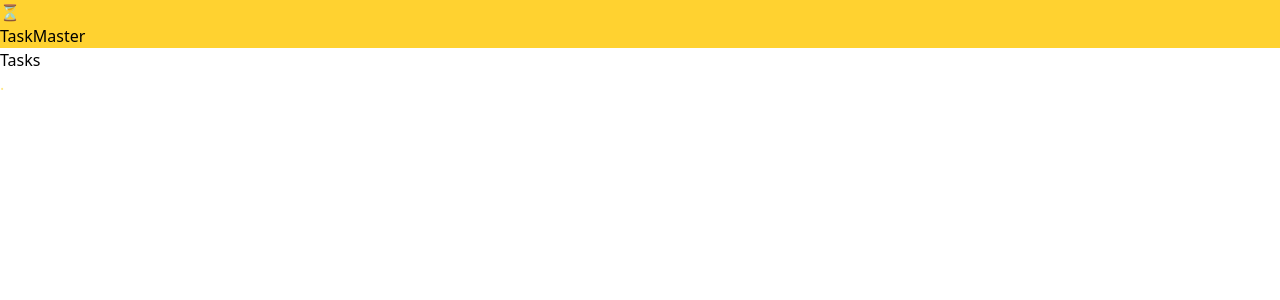
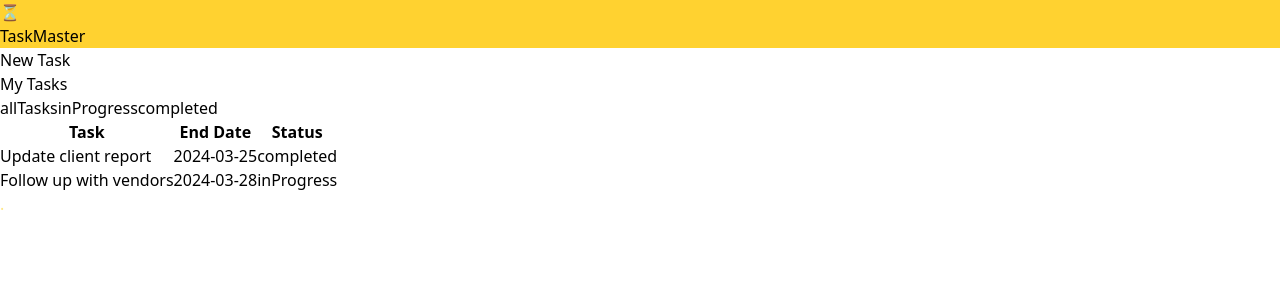
Before and after one commit to AhmedNAgy25/Task-Master, a React (Vite) app: page /tasks in a window 1280 px wide. Shown: the top 300 px of the page. Built offline with nearby package versions, Linux system fonts and the light colour scheme.

Commit message:
First time completing the tasks page

```diff
--- a/src/pages/Tasks.jsx
+++ b/src/pages/Tasks.jsx
@@ -1,7 +1,65 @@
-export default function Tasks() {
-    return (
-        <>
-    <h1>Tasks</h1>
-    <div></div>
+import { useState } from "react";
+
+export default function TasksPage() {
+  const [activeTab, setActiveTab] = useState("allTasks");
+
+  const tasks = [
+    { name: "", date: "", status: "" },
+    { name: "", date: "", status: "" },
+    { name: "", date: "", status: "" },
+    { name: "Update client report", date: "2024-03-25", status: "completed" },
+    { name: "Follow up with vendors", date: "2024-03-28", status: "inProgress" },
+  ];
+
+
+ const taskTabs = ["allTasks", "inProgress", "completed"];
+
+  const filteredTasks =
+    activeTab === "allTasks"
+      ? tasks
+      : tasks.filter((task) => task.status === activeTab);
+
+  return (
+    <>
+      <button className="new-task-btn">New Task</button>
+    <div className="tasksContainer">
+      <h2 className="page-title">My Tasks</h2>
+
+      <div className="tabs">
+        {taskTabs.map((tab) => (
+          <button
+            key={tab}
+            className={`tab-btn ${activeTab === tab ? "active" : ""}`}
+            onClick={() => setActiveTab(tab)}
+          >
+            {tab}
+          </button>
+        ))}
+      </div>
+
+      <table className="taskTable">
+        <thead>
+          <tr>
+            <th>Task</th>
+            <th>End Date</th>
+            <th>Status</th>
+          </tr>
+        </thead>
+        <tbody>
+          {filteredTasks.map((task, index) => (
+            <tr key={index}>
+              <td>{task.name}</td>
+              <td>{task.date}</td>
+              <td>
+                <span className={`status-tag ${task.status.toLowerCase()}`}>
+                  {task.status}
+                </span>
+              </td>
+            </tr>
+          ))}
+        </tbody>
+      </table>
+    </div>
     </>
-)}
+  );
+}
```
